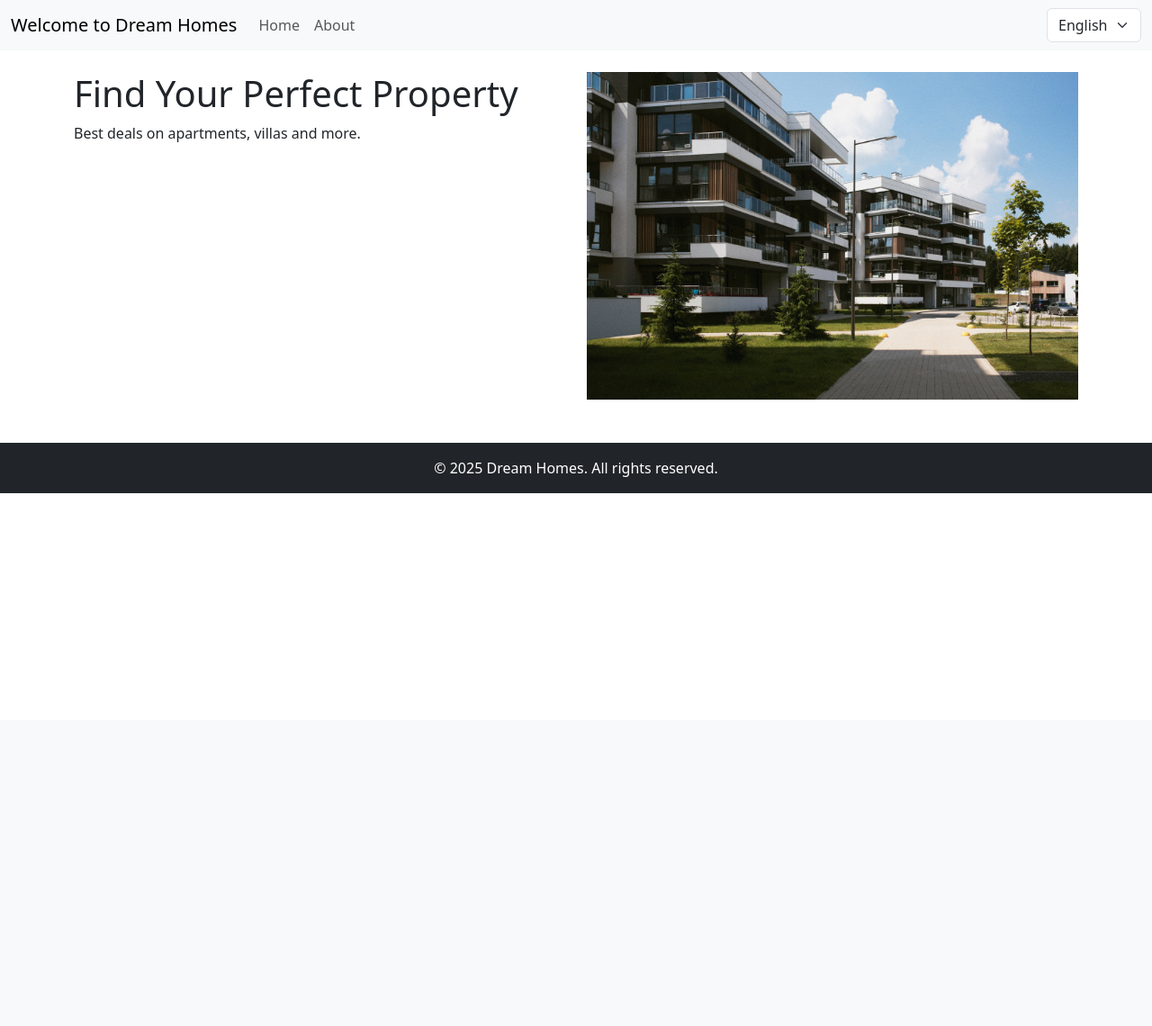
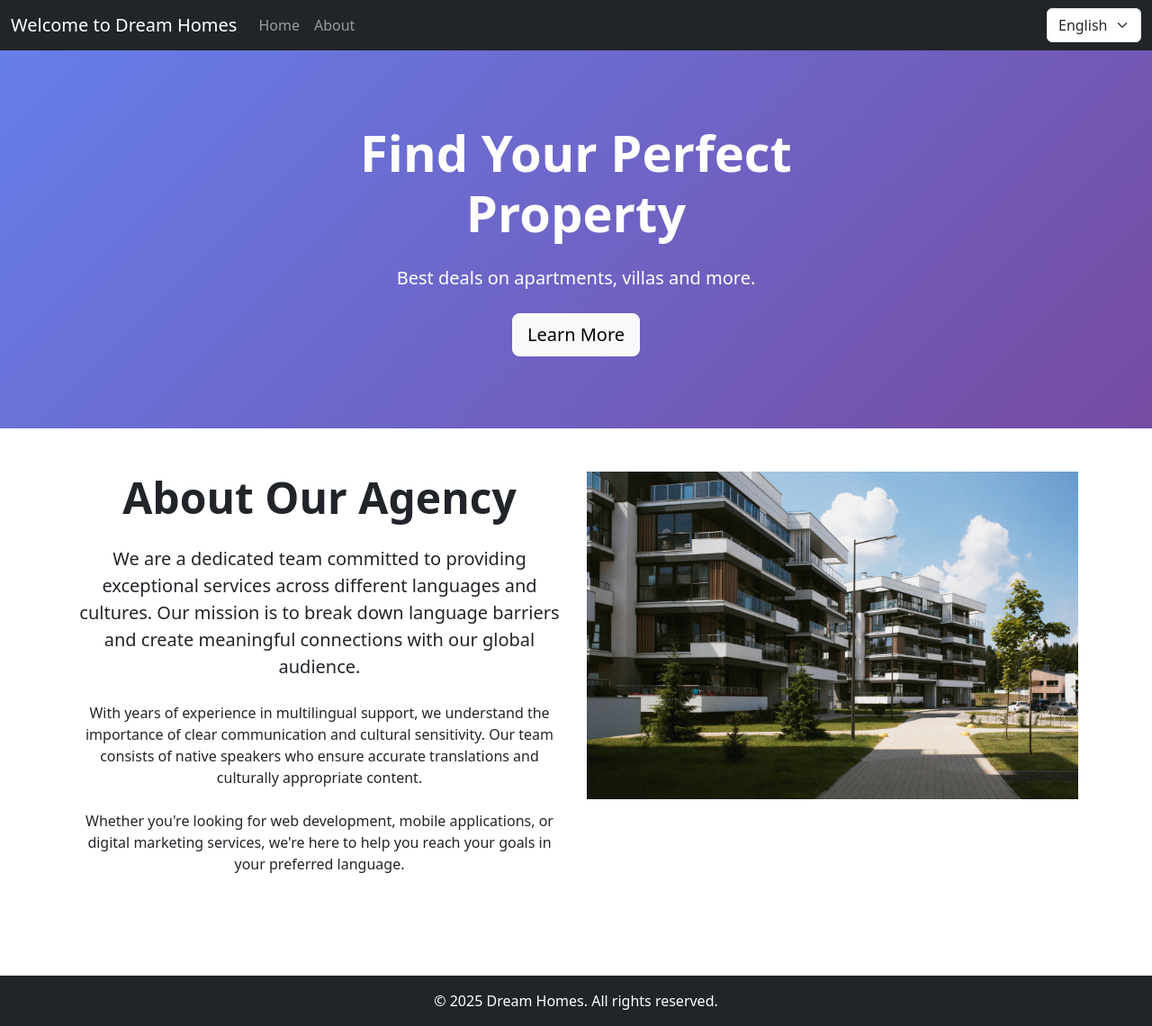
Before and after one commit to Harsh-09A/multilingual-website, a PHP site: page /en/home in a window 1280 px wide. Shown: the whole page at 90% size. Before the commit the page ends 548 px from the top, so only its background shows below. Run offline with PHP 8.4, Linux system fonts and the light colour scheme.

```diff
--- /dev/null
+++ b/404.php
@@ -0,0 +1,3 @@
+<?php include 'includes/header.php'; ?>
+<h1>Page Not Found</h1>
+<p>Sorry, the page you're looking for doesn't exist.</p>
--- a/assets/css/style.css
+++ b/assets/css/style.css
@@ -1,3 +1,29 @@
 body {
-    font-family: 'Segoe UI', sans-serif;
+  font-family: "Segoe UI", sans-serif;
 }
+
+.hero-section {
+  background: linear-gradient(135deg, #667eea 0%, #764ba2 100%);
+  color: white;
+  padding: 80px 0;
+}
+
+.service-card {
+  transition: transform 0.3s ease;
+}
+
+.service-card:hover {
+  transform: translateY(-5px);
+}
+
+.footer {
+  background-color: #2c3e50;
+  color: white;
+  padding: 40px 0;
+}
+
+.language-flag {
+  width: 20px;
+  height: 15px;
+  margin-right: 8px;
+}
--- a/includes/footer.php
+++ b/includes/footer.php
@@ -1,5 +1,5 @@
 <footer class="bg-dark text-white text-center py-3 mt-5">
-  &copy; <?= date('Y') ?> Dream Homes. All rights reserved.
+  &copy; <?= date('Y') ?> <?= t('footer_copyright') ?>
 </footer>
 <script src="https://cdn.jsdelivr.net/npm/bootstrap@5.3.0/dist/js/bootstrap.bundle.min.js"></script>
 </body>
--- a/includes/header.php
+++ b/includes/header.php
@@ -15,5 +15,7 @@ function t($key) {
     <title><?= t('title') ?></title>
     <link href="/assets/css/style.css" rel="stylesheet">
     <link href="https://cdn.jsdelivr.net/npm/bootstrap@5.3.0/dist/css/bootstrap.min.css" rel="stylesheet">
+    <link href="https://cdn.jsdelivr.net/npm/bootstrap@5.3.0/dist/css/bootstrap.min.css" rel="stylesheet">
+    <link href="https://cdnjs.cloudflare.com/ajax/libs/font-awesome/6.0.0/css/all.min.css" rel="stylesheet">
 </head>
 <body>
--- a/includes/navbar.php
+++ b/includes/navbar.php
@@ -1,4 +1,4 @@
-<nav class="navbar navbar-expand-lg navbar-light bg-light">
+<nav class="navbar navbar-expand-lg navbar-dark bg-dark">
   <div class="container-fluid">
     <a class="navbar-brand" href="/<?= $lang ?>/home"><?= t('title') ?></a>
     <ul class="navbar-nav me-auto">
--- a/languages/en.json
+++ b/languages/en.json
@@ -1,9 +1,19 @@
 {
   "title": "Welcome to Dream Homes",
+
   "nav_home": "Home",
   "nav_about": "About",
+
   "hero_heading": "Find Your Perfect Property",
   "hero_text": "Best deals on apartments, villas and more.",
+  "hero_button": "Learn More",
+
   "about_heading": "About Our Agency",
-  "about_text": "We have over 20 years of experience in real estate."
+  "about_title": "About Us",
+  "about_text": "We have over 20 years of experience in real estate.",
+  "about_paragraph1": "We are a dedicated team committed to providing exceptional services across different languages and cultures. Our mission is to break down language barriers and create meaningful connections with our global audience.",
+  "about_paragraph2": "With years of experience in multilingual support, we understand the importance of clear communication and cultural sensitivity. Our team consists of native speakers who ensure accurate translations and culturally appropriate content.",
+  "about_paragraph3": "Whether you're looking for web development, mobile applications, or digital marketing services, we're here to help you reach your goals in your preferred language.",
+
+  "footer_copyright": "Dream Homes. All rights reserved."
 }
--- a/pages/home.php
+++ b/pages/home.php
@@ -1,6 +1,40 @@
 <?php include '../includes/header.php'; ?>
 <?php include '../includes/navbar.php'; ?>
-<div class="container mt-4">
+
+<!-- Hero Section -->
+<section id="home" class="hero-section">
+    <div class="container">
+        <div class="row justify-content-center text-center">
+            <div class="col-lg-8">
+                <h1 class="display-4 fw-bold mb-4"><?= t('hero_heading') ?></h1>
+                <p class="lead mb-4"><?= t('hero_text') ?></p>
+                <a href="#about" class="btn btn-light btn-lg"> <?= t('hero_button') ?></a>
+            </div>
+        </div>
+    </div>
+</section>
+<!--  -->
+
+
+<!-- About Us Section -->
+<section id="about" class="py-5">
+    <div class="container">
+        <div class="row justify-content-center">
+            <div class="col-lg-6 text-center">
+                <h2 class="display-5 fw-bold mb-4"><?= t('about_heading') ?> </h2>
+                <p class="lead mb-4"><?= t('about_paragraph1') ?> </p>
+                <p class="mb-4"><?= t('about_paragraph2') ?></p>
+                <p><?= t('about_paragraph3') ?></p>
+            </div>
+            <div class="col-lg-6">
+                <img src="/assets/images/banner.jpg" class="img-fluid" alt="Property Banner">
+            </div>
+        </div>
+    </div>
+</section>
+
+
+<!-- <div class="container mt-4">
     <div class="row">
         <div class="col-lg-6">
             <h1><?= t('hero_heading') ?></h1>
@@ -10,5 +44,5 @@
             <img src="/assets/images/banner.jpg" class="img-fluid" alt="Property Banner">
         </div>
     </div>
-</div>
+</div> -->
 <?php include '../includes/footer.php'; ?>
--- /dev/null
+++ b/pages/services.php
@@ -0,0 +1,2 @@
+<?php include '../includes/header.php'; ?>
+<?php include '../includes/navbar.php'; ?>
```
Also changed, not shown: languages/gu.json (+11 -1 lines), languages/hi.json (+12 -1 lines), languages/mr.json (+11 -1 lines), pages/about.php (+38 -2 lines), .htaccess, 1 other file.
